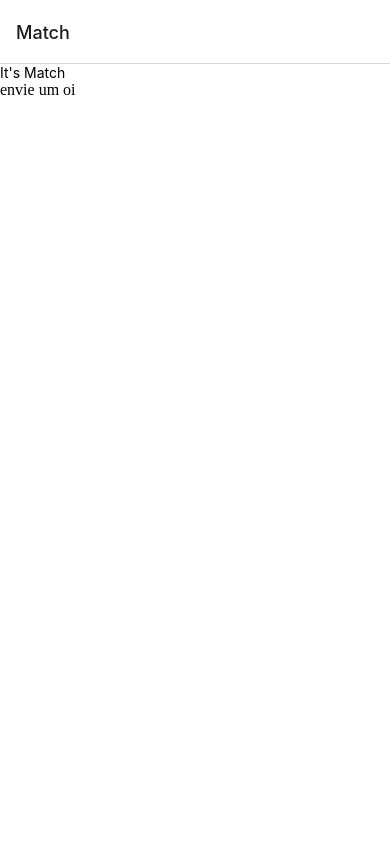
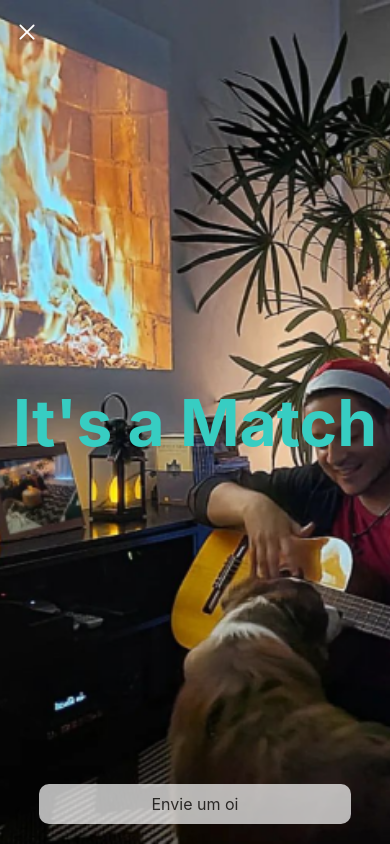
Before and after one commit to MateusOliveira991/DesenvolvimentoAPP-Mateus-Clone-Tinder, a React Native app in the folder cloneTinder/: screen /Match in a window 390 px wide. Built offline with nearby package versions, Linux system fonts and the light colour scheme.

Commit message:
Feat: Criação da página Match e inclusão de imagem

```diff
--- a/cloneTinder/src/Routes/index.jsx
+++ b/cloneTinder/src/Routes/index.jsx
@@ -1,70 +1,78 @@
+import React from "react";
 import { NavigationContainer } from "@react-navigation/native";
 import { createNativeStackNavigator } from "@react-navigation/native-stack";
 import { Principal } from "../Screens/Principal";
 import { Match } from "../Screens/Match";
 import { Mensagem } from "../Screens/Mensagem";
-import { Fontisto } from '@expo/vector-icons';
-import { Octicons } from '@expo/vector-icons';
-import { FontAwesome } from '@expo/vector-icons';
-import { View } from 'react-native';
+import { Fontisto } from "@expo/vector-icons";
+import { Octicons } from "@expo/vector-icons";
+import { FontAwesome } from "@expo/vector-icons";
+import { View, TouchableOpacity } from "react-native";
+import { AntDesign } from '@expo/vector-icons';
 
-
-const Stack=createNativeStackNavigator();
+const Stack = createNativeStackNavigator();
 
 export const Routes = () => {
   return (
     <NavigationContainer>
       <Stack.Navigator>
-
-      <Stack.Screen name="Match" component={Match} />
         <Stack.Screen
-
-
           name="Principal"
           component={Principal}
-
           options={{
-
-
             headerLeft: () => (
-              <View style={{ flexDirection: 'row', alignItems: 'center', marginLeft: 15 }}>
+              <View
+                style={{
+                  flexDirection: "row",
+                  alignItems: "center",
+                  marginLeft: 15,
+                }}
+              >
                 <Fontisto name="tinder" size={20} color="#fc5267" />
-                <text style={{fontSize: 20, fontWeight: 'bold', fontFamily: 'arial', marginLeft: 2, color:"#fc5267"}} >tinder</text>
+                <text
+                  style={{
+                    fontSize: 20,
+                    fontWeight: "bold",
+                    fontFamily: "arial",
+                    marginLeft: 2,
+                    color: "#fc5267",
+                  }}
+                >
+                  tinder
+                </text>
               </View>
             ),
-
-            title: '',
-
-            // headerTintColor: 'white',
-
+            title: "",
             headerRight: () => (
-              <View style={{ flexDirection: 'row', marginRight: 15 }}>
-                <Octicons name="bell-fill" size={17} color="gray" style={{ marginRight: 50 }} />
+              <View style={{ flexDirection: "row", marginRight: 15 }}>
+                <Octicons
+                  name="bell-fill"
+                  size={17}
+                  color="gray"
+                  style={{ marginRight: 50 }}
+                />
                 <FontAwesome name="sliders" size={18} color="gray" />
               </View>
             ),
-
-
-
           }}
-
-              />
-
-
-
-                 <Stack.Screen name="Mensagem" component={Mensagem} />
-
-
+        />
+        <Stack.Screen
+          name="Match"
+          component={Match}
+          options={{
+            headerStyle: { backgroundColor: "transparent" },
+            headerTransparent: true,
+            headerTintColor: 'white',
+            title: '',
+            headerLeft: ({ onPress }) => (
+              <TouchableOpacity onPress={() => navigation.navigate('Principal')} style={{ marginLeft: 15 }}>
+                <AntDesign name="close" size={24} color="white" />
+              </TouchableOpacity>
+            ),
+          }}
+        />
+        <Stack.Screen name="Mensagem" component={Mensagem} />
       </Stack.Navigator>
     </NavigationContainer>
   );
 };
-
-
-// headerTintColor: 'blue',
-//         headerTitleAlign: 'center',
-//         headerStyle: { backgroundColor: 'lightblue' },
-//         headerTitleStyle: { fontSize: 20, fontWeight: 'bold' },
-//         headerBackTitleVisible: false,
-//         headerShown: true,
-//         /* headerShown: false p tirar a barra */
--- a/cloneTinder/src/Screens/Match/index.jsx
+++ b/cloneTinder/src/Screens/Match/index.jsx
@@ -1,18 +1,25 @@
-import { View, Text, TouchableOpacity } from 'react-native'
-import React from 'react'
-import {styles} from './style'
+import { View, Text, Image, TouchableOpacity } from "react-native";
+import React from "react";
+import { styles } from "./style";
+import fotoa from "../../assets/fotoa.png";
 
-export const Match = ({navigation}) => {
+export const Match = ({ navigation }) => {
   return (
     <View style={styles.container}>
-      <Text>It's Match</Text>
+      <View style={styles.imageContainer}>
+        <Image source={fotoa} style={styles.image} />
+        <View style={styles.overlay}>
+          <Text style={styles.textomatch}>It's a Match</Text>
+        </View>
+      </View>
 
-
-
-      <TouchableOpacity onPress={()=>navigation.navigate('Mensagem')} >
-        envie um oi
+      <TouchableOpacity
+        style={styles.touchableOpacity}
+        onPress={() => navigation.navigate('Mensagem')}
+      >
+        <Text style={styles.buttonText}>Envie um oi</Text>
       </TouchableOpacity>
 
     </View>
-  )
-}
+  );
+};
--- a/cloneTinder/src/Screens/Match/style.jsx
+++ b/cloneTinder/src/Screens/Match/style.jsx
@@ -1,14 +1,45 @@
-import { StyleSheet } from "react-native";
-
+import { StyleSheet } from 'react-native';
 
 export const styles = StyleSheet.create({
-    container: {
-        flex: 1,
-        backgroundColor: 'white',
+  container: {
+    flex: 1,
+    justifyContent: 'center',
+    alignItems: 'center',
+  },
+  imageContainer: {
+    position: 'relative',
+    width: '100%',
+    height: '100%',
+  },
+  image: {
+    width: '100%',
+    height: '100%',
+  },
+  overlay: {
+    ...StyleSheet.absoluteFillObject,
+    justifyContent: 'center',
+    alignItems: 'center',
+  },
+  textomatch: {
+    fontSize: 64,
+    fontWeight: 'bolder',
+    color: '#37cdc2',
+    textAlign: 'center',
+  },
 
-    }
-
-
-
-
-})
+  touchableOpacity: {
+    position: 'absolute',
+    bottom: 20,
+    backgroundColor: 'white',
+    padding: 10,
+    width: '80%',
+    borderRadius: 10,
+    opacity: 0.7,
+  },
+  buttonText: {
+    color: 'black',
+    opacity: 0.8,
+    fontSize: 16,
+    textAlign: 'center',
+  },
+});
--- a/cloneTinder/src/Screens/Principal/index.jsx
+++ b/cloneTinder/src/Screens/Principal/index.jsx
@@ -1,54 +1,47 @@
-import { View, Image, TouchableOpacity } from 'react-native';
-import React from 'react';
-import {styles} from './style';
-import { Ionicons } from '@expo/vector-icons';
-import { MaterialCommunityIcons } from '@expo/vector-icons';
-import fotoa from '../../../assets/fotoa.png';
+import { View, Image, TouchableOpacity } from "react-native";
+import React from "react";
+import { styles } from "./style";
+import { Ionicons } from "@expo/vector-icons";
+import { MaterialCommunityIcons } from "@expo/vector-icons";
+import fotoa from "../../assets/fotoa.png";
 
-
-
-
-
-
-
-
-export const Principal = ({navigation}) => {
+export const Principal = ({ navigation }) => {
   return (
 
 
     <View style={styles.container}>
+      <Image source={fotoa} style={{ width: '100%', height: '100%' }} />
 
 
-          <Image
-          source={fotoa}  />
-
-
-          <View style={styles.opcao} >
-
-
-
-
-      <TouchableOpacity onPress={()=>navigation.navigate('Mensagem')} >  {/*Retorna perfil anterior */}
-       <Ionicons name="refresh-circle-outline" size={34} color="#f8c43e" />
+      <View style={styles.opcao}>
+        <TouchableOpacity onPress={() => navigation.navigate("Mensagem")}>
+          {" "}
+          {/*Retorna perfil anterior */}
+          <Ionicons name="refresh-circle-outline" size={40} color="#f8c43e" />
         </TouchableOpacity>
 
-      <TouchableOpacity onPress={()=>navigation.navigate('Principal')} >  {/*Dar não */}
+        <TouchableOpacity onPress={() => navigation.navigate("Principal")}>
+          {" "}
+          {/*Dar não */}
           <Ionicons name="close-circle-outline" size={54} color="#f45266" />
         </TouchableOpacity>
 
-      <TouchableOpacity onPress={()=>navigation.navigate('Match')} >  {/*super Like */}
-      <MaterialCommunityIcons name="star-circle-outline" size={34} color="#04e8fc" />
+        <TouchableOpacity onPress={() => navigation.navigate("Match")}>
+          {" "}
+          {/*super Like */}
+          <MaterialCommunityIcons
+            name="star-circle-outline"
+            size={40}
+            color="#04e8fc"
+          />
         </TouchableOpacity>
 
-      <TouchableOpacity onPress={()=>navigation.navigate('Match')} >  {/*Dar like*/}
+        <TouchableOpacity onPress={() => navigation.navigate("Match")}>
+          {" "}
+          {/*Dar like*/}
           <Ionicons name="heart-circle-outline" size={54} color="#37cdc2" />
-
         </TouchableOpacity>
-
       </View>
-
-
     </View>
-
-  )
-}
+  );
+};
--- a/cloneTinder/src/Screens/Principal/style.jsx
+++ b/cloneTinder/src/Screens/Principal/style.jsx
@@ -12,8 +12,12 @@ opcao: {
         flex: 1,
 
         flexDirection: "row",
-        justifyContent:"center",
         alignItems: 'flex-end',
+        justifyContent: "space-evenly",
+
+
+
+
 
 },
 
```
Also changed, not shown: cloneTinder/src/assets/fotoa.png (renamed from cloneTinder/assets/fotoa.png). Lines whose indentation alone changed are shown as unchanged.
